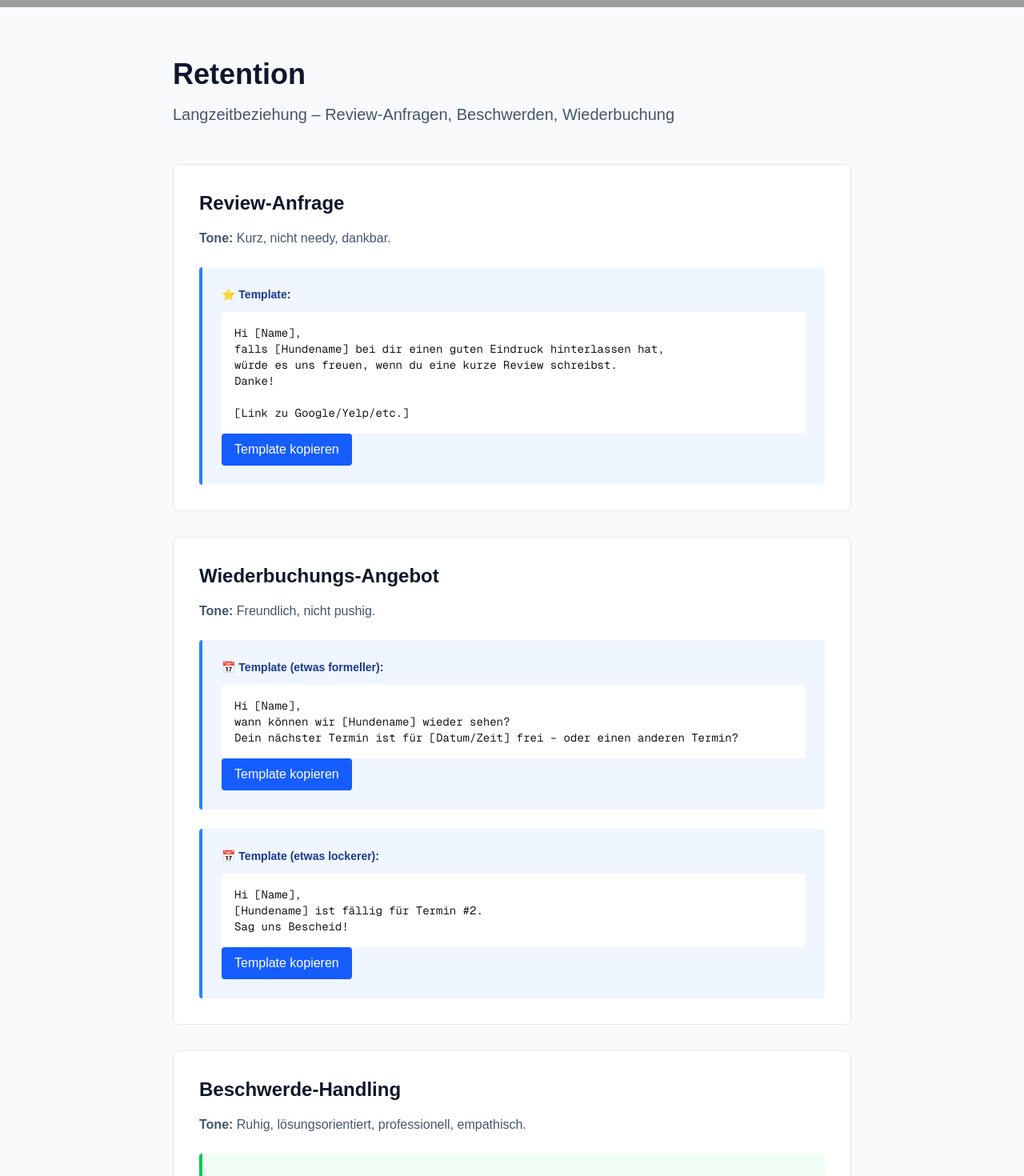
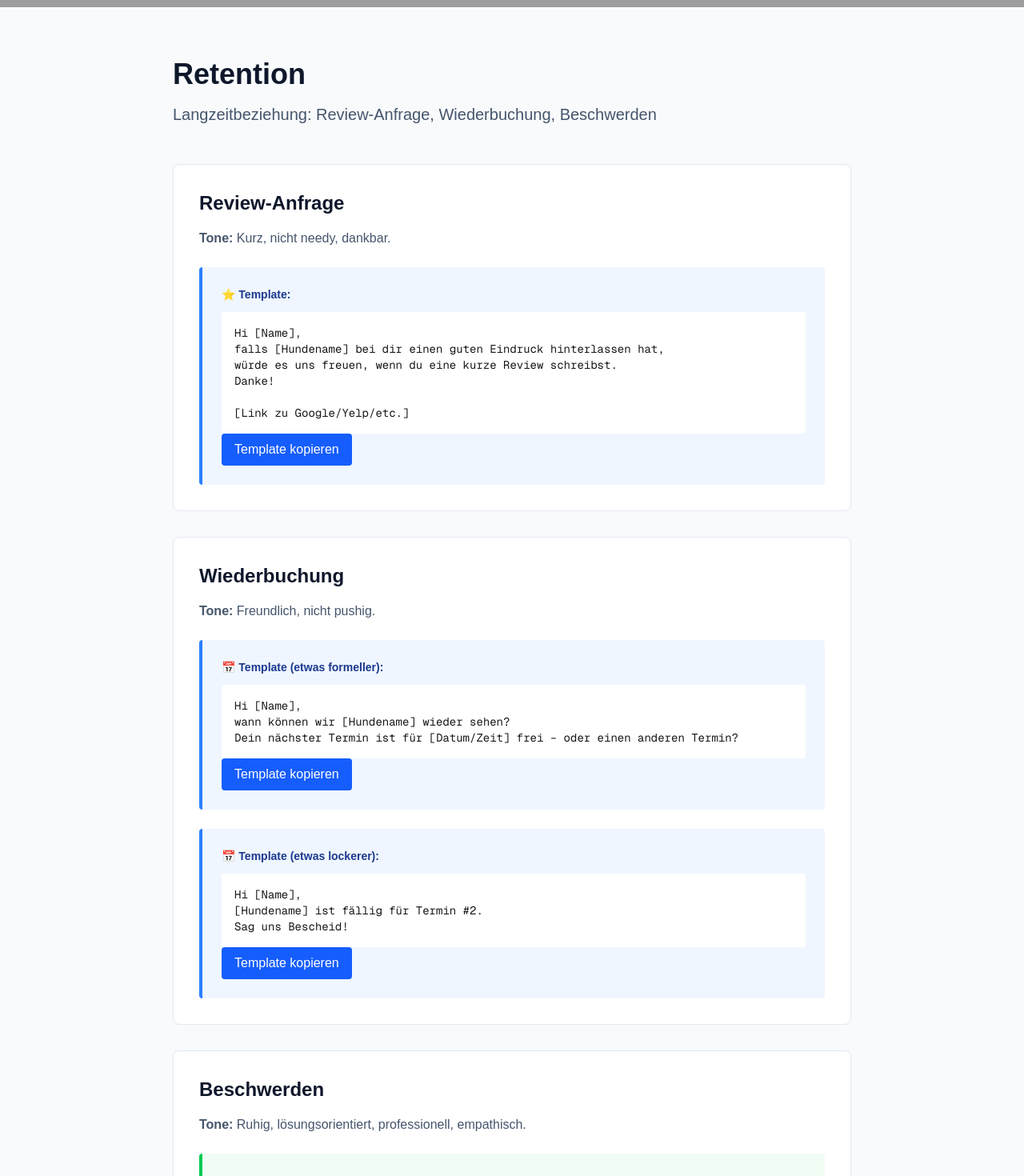
Before and after one commit to HPK-maker-tech/Brand-Voice-Guide, a Next.js app: page /Brand-Voice-Guide/retention in a window 1280 px wide. Shown: the part 440-1910 px from the top of the page at 80% size. Built offline with nearby package versions, Linux system fonts and the light colour scheme; grey boxes are pictures that could not be loaded.

Commit message:
Retention: update titles and subtitle (Wiederbuchungs-Angebot → Wiederbuchung, Beschwerde-Handling → Beschwerden)

```diff
--- a/app/retention/page.tsx
+++ b/app/retention/page.tsx
@@ -41,7 +41,7 @@ Dein nächster Termin ist für [Datum/Zeit] frei – oder einen anderen Termin?`
 
       <div className="max-w-4xl mx-auto px-6 py-16">
         <h1 className="text-4xl font-bold text-slate-900 mb-4">Retention</h1>
-        <p className="text-xl text-slate-600 mb-12">Langzeitbeziehung – Review-Anfragen, Beschwerden, Wiederbuchung</p>
+        <p className="text-xl text-slate-600 mb-12">Langzeitbeziehung: Review-Anfrage, Wiederbuchung, Beschwerden</p>
 
         <section className="space-y-8">
           <div className="bg-white p-8 rounded-lg border border-slate-200">
@@ -63,7 +63,7 @@ Dein nächster Termin ist für [Datum/Zeit] frei – oder einen anderen Termin?`
           </div>
 
           <div className="bg-white p-8 rounded-lg border border-slate-200">
-            <h2 className="text-2xl font-bold text-slate-900 mb-4">Wiederbuchungs-Angebot</h2>
+            <h2 className="text-2xl font-bold text-slate-900 mb-4">Wiederbuchung</h2>
             <p className="text-slate-600 mb-6"><strong>Tone:</strong> Freundlich, nicht pushig.</p>
 
             <div className="bg-blue-50 border-l-4 border-blue-500 p-6 rounded mb-6">
@@ -96,7 +96,7 @@ Sag uns Bescheid!`}
           </div>
 
           <div className="bg-white p-8 rounded-lg border border-slate-200">
-            <h2 className="text-2xl font-bold text-slate-900 mb-4">Beschwerde-Handling</h2>
+            <h2 className="text-2xl font-bold text-slate-900 mb-4">Beschwerden</h2>
             <p className="text-slate-600 mb-6"><strong>Tone:</strong> Ruhig, lösungsorientiert, professionell, empathisch.</p>
 
             {/* Good Example */}
```
